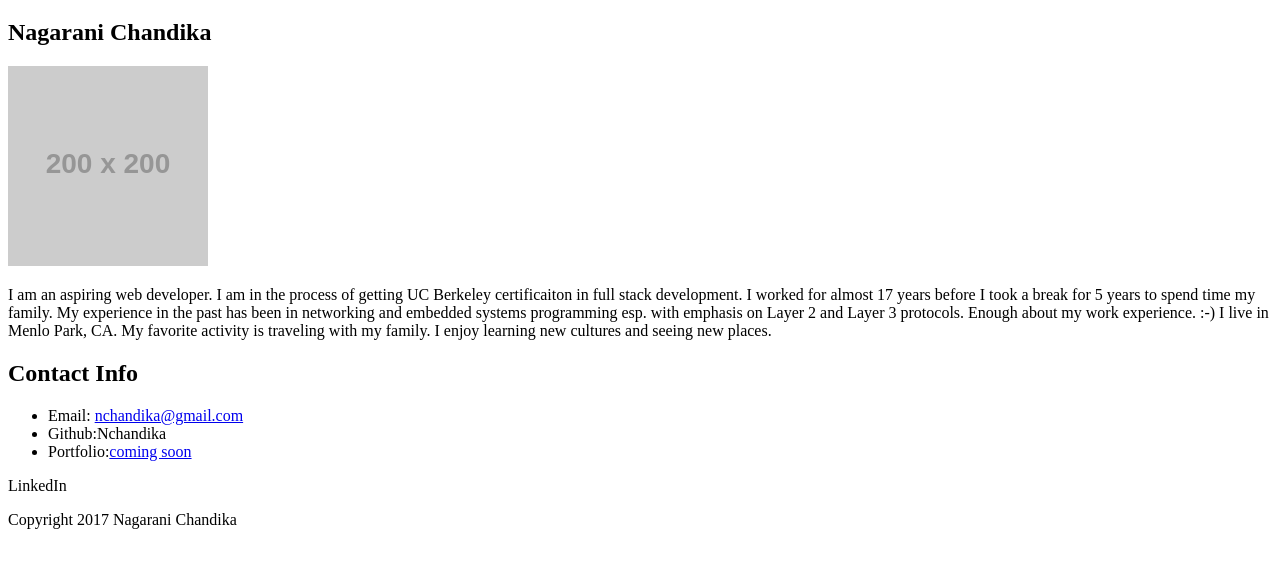
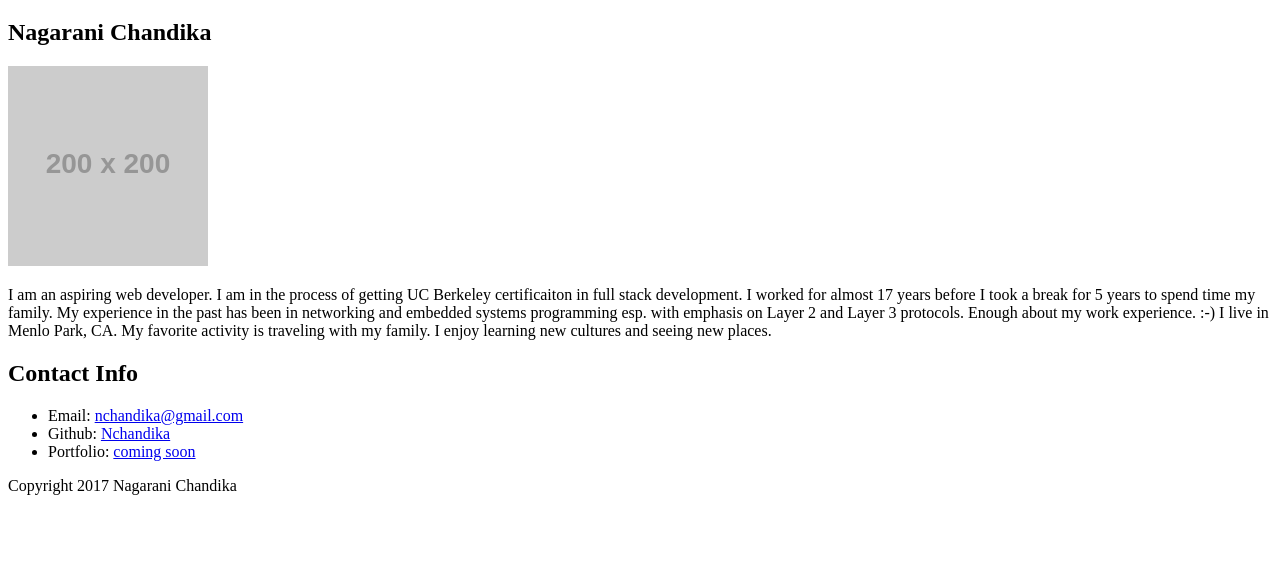
Before and after one commit to nchandika1/second-day-gitwork, a plain HTML site: page index.html in a window 1280 px wide. Shown: the part 61-628 px from the top of the page. Drawn offline with Linux system fonts and the light colour scheme; placeholder pictures from the web are drawn by us.

Commit message:
initial commit

```diff
--- a/index.html
+++ b/index.html
@@ -1,24 +1,35 @@
 <!DOCTYPE html>
 <html>
+
 <head>
+	<meta charset="UTF-8">
 	<title>Student Bio</title>
 </head>
+
 <body>
+	<header>
 		<h1>Student Bio</h1>
+	</header>
 
+	<div>
+		<section>
 			<h2>Nagarani Chandika</h2>
 			<img src="https://placehold.it/200x200">
 			<p>I am an aspiring web developer.  I am in the process of getting UC Berkeley certificaiton in full stack development.  I worked for almost 17 years before I took a break for 5 years to spend time my family.  My experience in the past has been in networking and embedded systems programming esp. with emphasis on Layer 2 and Layer 3 protocols.   Enough about my work experience. :-)  I live in Menlo Park, CA.   My favorite activity is traveling with my family.  I enjoy learning new cultures and seeing new places.  </p>
+		</section>
 
+		<section>
 			<h2>Contact Info</h2>
 			<ul>
 				<li>Email: <a href="mailto:nchandika@gmail.com">nchandika@gmail.com</a></li>
-		<li>Github:Nchandika</li>
-		<li>Portfolio:<a href="#">coming soon</a></li>
+				<li>Github: <a href="#">Nchandika</a></li>
+				<li>Portfolio: <a href="#">coming soon</a></li>
 			</ul>
-	LinkedIn
+		</section>
+		<!--Footer for the page-->
 		<footer>
 			<p>Copyright 2017 Nagarani Chandika</p>
 		</footer>
+	</div>
 </body>
 </html>
```
Lines whose indentation alone changed are shown as unchanged.
